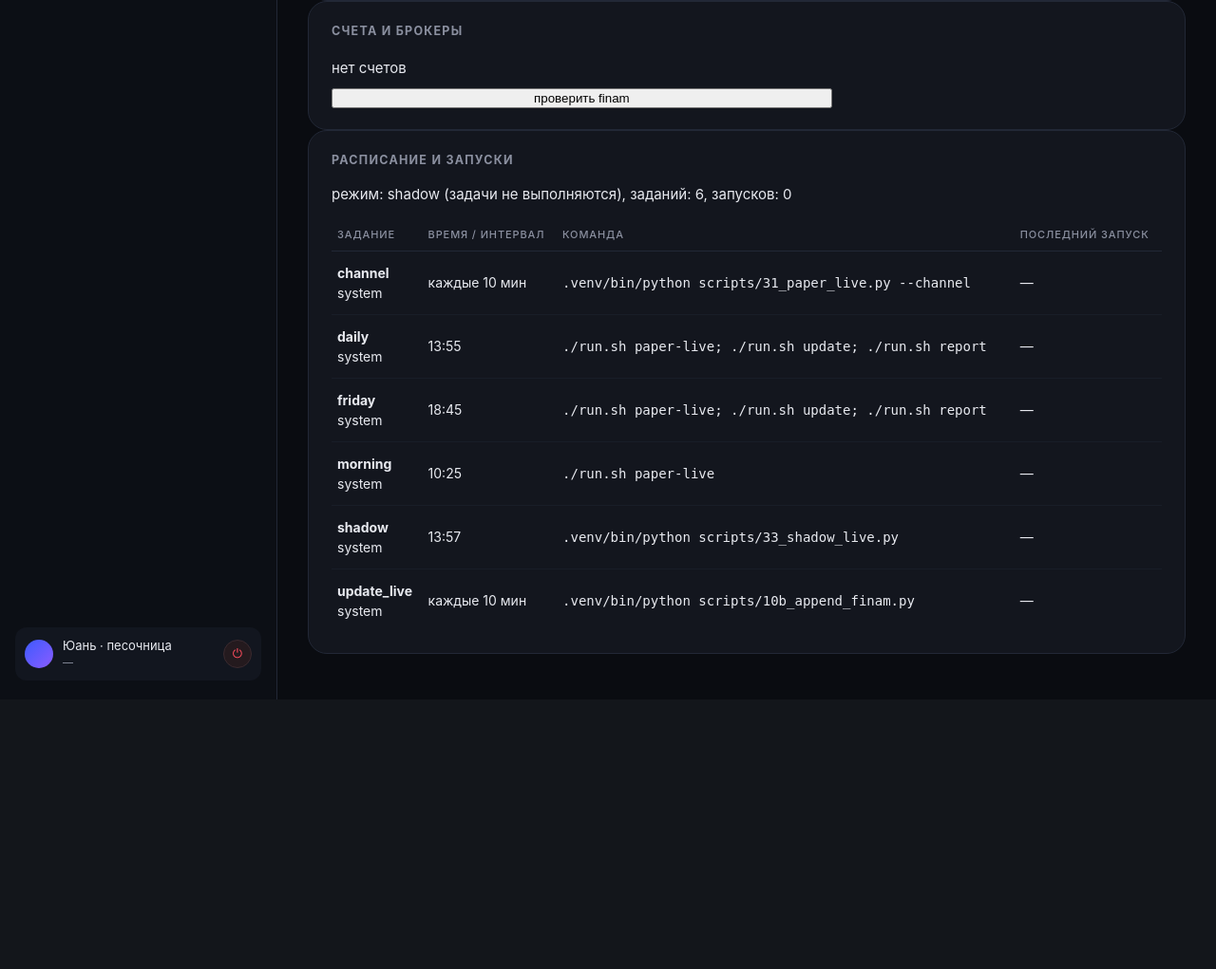
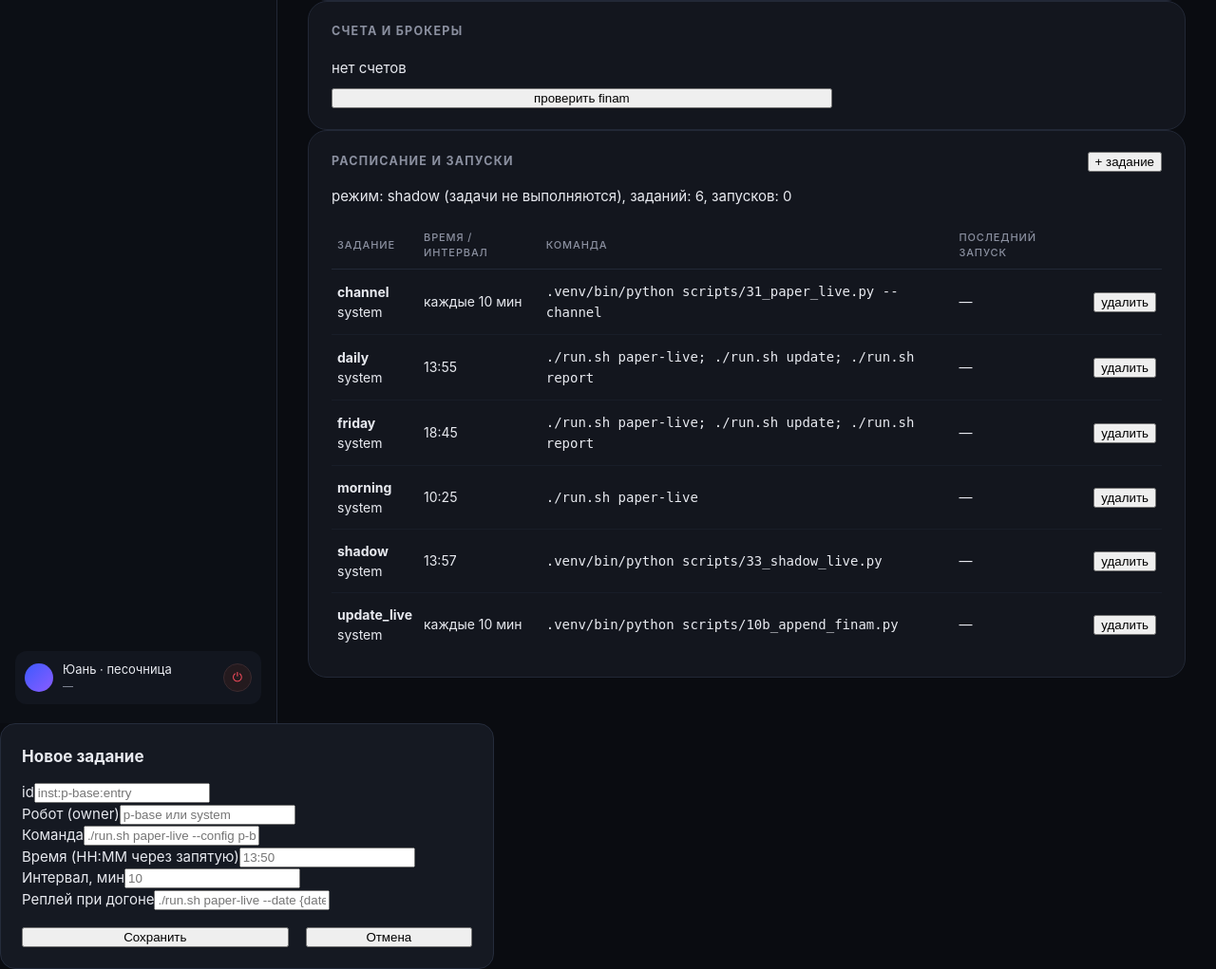
Before and after one commit to gbp2006/algotrade, a FastAPI app: page /trade in a window 1280 px wide. Shown: the part 628-1649 px from the top of the page at 95% size. Before the commit the page ends 1365 px from the top, so only its background shows below. Run offline with FastAPI, Linux system fonts and the light colour scheme; data comes from the database, SQL or seed files in the repository; data that the repository does not hold is empty.

Commit message:
Панель: создание и удаление заданий планировщика

```diff
--- a/web/templates/trade.html
+++ b/web/templates/trade.html
@@ -185,12 +185,25 @@
         <tbody id="orders"></tbody></table></div>
     <div class="card"><h3>Счета и брокеры</h3><div class="row" id="accounts"></div>
       <div class="row" id="brokers" style="margin-top:10px"></div></div>
-    <div class="card"><h3>Расписание и запуски</h3>
+    <div class="card"><h3>Расписание и запуски
+      <button style="float:right" onclick="openJob()">+ задание</button></h3>
       <p class="muted" id="sched-state"></p>
       <table><thead><tr><th>Задание</th><th>Время / интервал</th><th>Команда</th>
-        <th>Последний запуск</th></tr></thead><tbody id="jobs"></tbody></table></div>
+        <th>Последний запуск</th><th></th></tr></thead><tbody id="jobs"></tbody></table></div>
   </main>
 </div>
+<div class="modal" id="job-modal"><div class="box">
+  <h2>Новое задание</h2>
+  <div class="field"><label>id</label><input id="j-id" placeholder="inst:p-base:entry"></div>
+  <div class="field"><label>Робот (owner)</label><input id="j-owner" placeholder="p-base или system"></div>
+  <div class="field"><label>Команда</label><input id="j-cmd" placeholder="./run.sh paper-live --config p-base"></div>
+  <div class="field"><label>Время (HH:MM через запятую)</label><input id="j-times" placeholder="13:50"></div>
+  <div class="field"><label>Интервал, мин</label><input id="j-interval" type="number" placeholder="10"></div>
+  <div class="field"><label>Реплей при догоне</label><input id="j-catchup" placeholder="./run.sh paper-live --date {date} --time {time}"></div>
+  <div class="err" id="j-err"></div>
+  <div class="row"><button class="primary" onclick="submitJob()">Сохранить</button>
+    <button onclick="closeJob()">Отмена</button></div>
+</div></div>
 <script>
 const $ = id => document.getElementById(id);
 const esc = s => String(s ?? '').replace(/[&<>"]/g, c => ({'&':'&amp;','<':'&lt;','>':'&gt;','"':'&quot;'}[c]));
@@ -235,8 +248,9 @@ async function load(){
       const last = lastByJob[j.id];
       return `<tr><td><b>${esc(j.id)}</b><br><span class="muted">${esc(j.owner)}</span></td>
         <td>${esc(when)}</td><td><code>${esc(j.command)}</code></td>
-        <td>${last ? esc(last.status) + ' · ' + esc(last.slot || last.started || '') : '—'}</td></tr>`;
-    }).join('') : '<tr><td colspan="4" class="muted">заданий нет</td></tr>';
+        <td>${last ? esc(last.status) + ' · ' + esc(last.slot || last.started || '') : '—'}</td>
+        <td><button onclick="deleteJob('${esc(j.id)}')">удалить</button></td></tr>`;
+    }).join('') : '<tr><td colspan="5" class="muted">заданий нет</td></tr>';
     $('msg').textContent = `${robots.length} боевых роботов, ${st.paper_days}/30 дней бумаги`;
   }catch(e){ $('msg').textContent='ошибка: '+e.message; }
 }
@@ -247,6 +261,28 @@ async function stopReal(a){ if(!confirm(a==='set'?'Установить глоб
   catch(e){ $('msg').textContent=e.message; } }
 async function check(n){ try{const r=await api(`/brokers/${n}/check`,{method:'POST'}); $('msg').textContent=`${n}: ${r.ok?'OK':'нет связи'} — ${r.detail}`;}
   catch(e){ $('msg').textContent=e.message; } }
+function openJob(){
+  $('j-err').textContent=''; $('job-modal').classList.add('on');
+}
+function closeJob(){ $('job-modal').classList.remove('on'); }
+async function submitJob(){
+  const times = $('j-times').value.split(',').map(x=>x.trim()).filter(Boolean);
+  const interval = $('j-interval').value ? Number($('j-interval').value) : null;
+  const payload = {
+    id:$('j-id').value.trim(), owner:$('j-owner').value.trim()||'system',
+    command:$('j-cmd').value.trim(), times, interval_min:interval,
+    catchup_template:$('j-catchup').value.trim()
+  };
+  try{
+    await api('/scheduler/jobs',{method:'POST',body:JSON.stringify(payload)});
+    closeJob(); await load();
+  }catch(e){ $('j-err').textContent=e.message; }
+}
+async function deleteJob(id){
+  if(!confirm('Удалить задание '+id+'?'))return;
+  try{ await api('/scheduler/jobs/'+encodeURIComponent(id),{method:'DELETE'}); await load(); }
+  catch(e){ $('msg').textContent=e.message; }
+}
 load();
 </script>
 </body>
```
